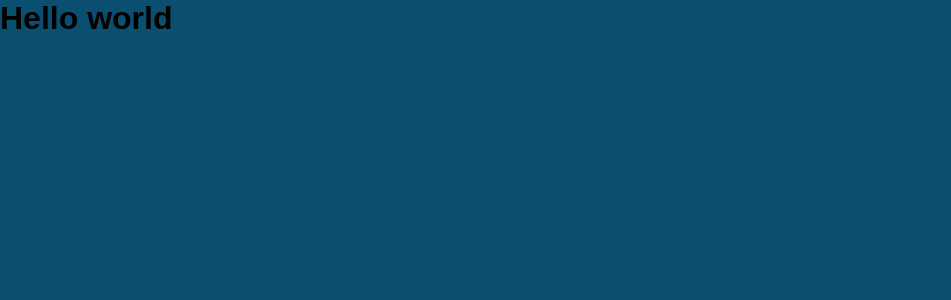
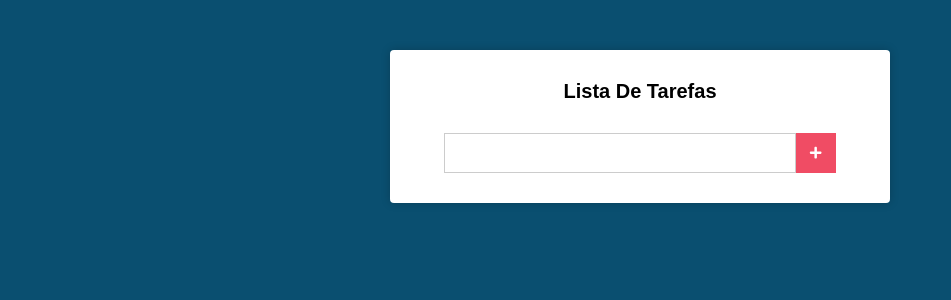
Before and after one commit to almerindopaixao/ListaTarefas, a React (Create React App) app: page / in a window 1280 px wide. Shown: the top 300 px of the page, without its empty margins (0-951 px from the left). Built offline with nearby package versions, Linux system fonts and the light colour scheme.

Commit message:
update css

```diff
--- a/package.json
+++ b/package.json
@@ -8,6 +8,7 @@
     "@testing-library/user-event": "^7.2.1",
     "react": "^16.13.1",
     "react-dom": "^16.13.1",
+    "react-icons": "^3.10.0",
     "react-scripts": "3.4.1"
   },
   "scripts": {
--- a/src/App.js
+++ b/src/App.js
@@ -1,8 +1,7 @@
 import React from 'react';
+import Main from './components/Main';
 import './App.css';
 
-function App() {
-  return <h1>Hello world</h1>;
+export default function App() {
+  return <Main />;
 }
-
-export default App;
--- /dev/null
+++ b/src/components/Main.css
@@ -0,0 +1,38 @@
+.main {
+  background-color: #ffffff;
+  padding: 30px;
+  margin: 50px auto;
+  max-width: 500px;
+  border-radius: 4px;
+  box-shadow: 0 0 10px rgba(0, 0, 0, 0.2);
+}
+.main h1 {
+  font-size: 20px;
+  text-align: center;
+}
+
+.form {
+  margin-top: 30px;
+  display: flex;
+  align-items: center;
+  justify-content: center;
+}
+
+.form input[type="text"]{
+  height: 40px;
+  padding: 0 20px;
+  font-size: 20px;
+  border: 1px solid #cccccc;
+  min-width: 80%;
+}
+
+.form button[type="submit"] {
+  border: none;
+  height: 40px;
+  width: 40px;
+  background-color: #f04c64;
+  color: #ffffff;
+  display: flex;
+  align-items: center;
+  justify-content: center;
+}
--- /dev/null
+++ b/src/components/Main.js
@@ -0,0 +1,39 @@
+import React, { Component } from 'react';
+
+// Form
+import { FaPlus } from 'react-icons/fa';
+
+import './Main.css';
+
+export default class Main extends Component {
+  state = {
+    novaTarefa: '',
+  };
+
+  handleChange = (e) => {
+    this.setState({
+      novaTarefa: e.target.value,
+    });
+  }
+
+  render() {
+    const { novaTarefa } = this.state;
+
+    return (
+      <div className="main">
+        <h1>Lista De Tarefas</h1>
+
+        <form action="#" className="form">
+          <input
+            onChange={this.handleChange}
+            type="text"
+            value={novaTarefa}
+          />
+          <button type="submit">
+            <FaPlus />
+          </button>
+        </form>
+      </div>
+    );
+  }
+}
--- a/src/index.js
+++ b/src/index.js
@@ -6,5 +6,5 @@
   <React.StrictMode>
     <App />
   </React.StrictMode>,
-  document.getElementById('root')
+  document.getElementById('root'),
 );
```
Also changed, not shown: .eslintrc.js, 1 other file (tests, documents, lock files or other folders).
